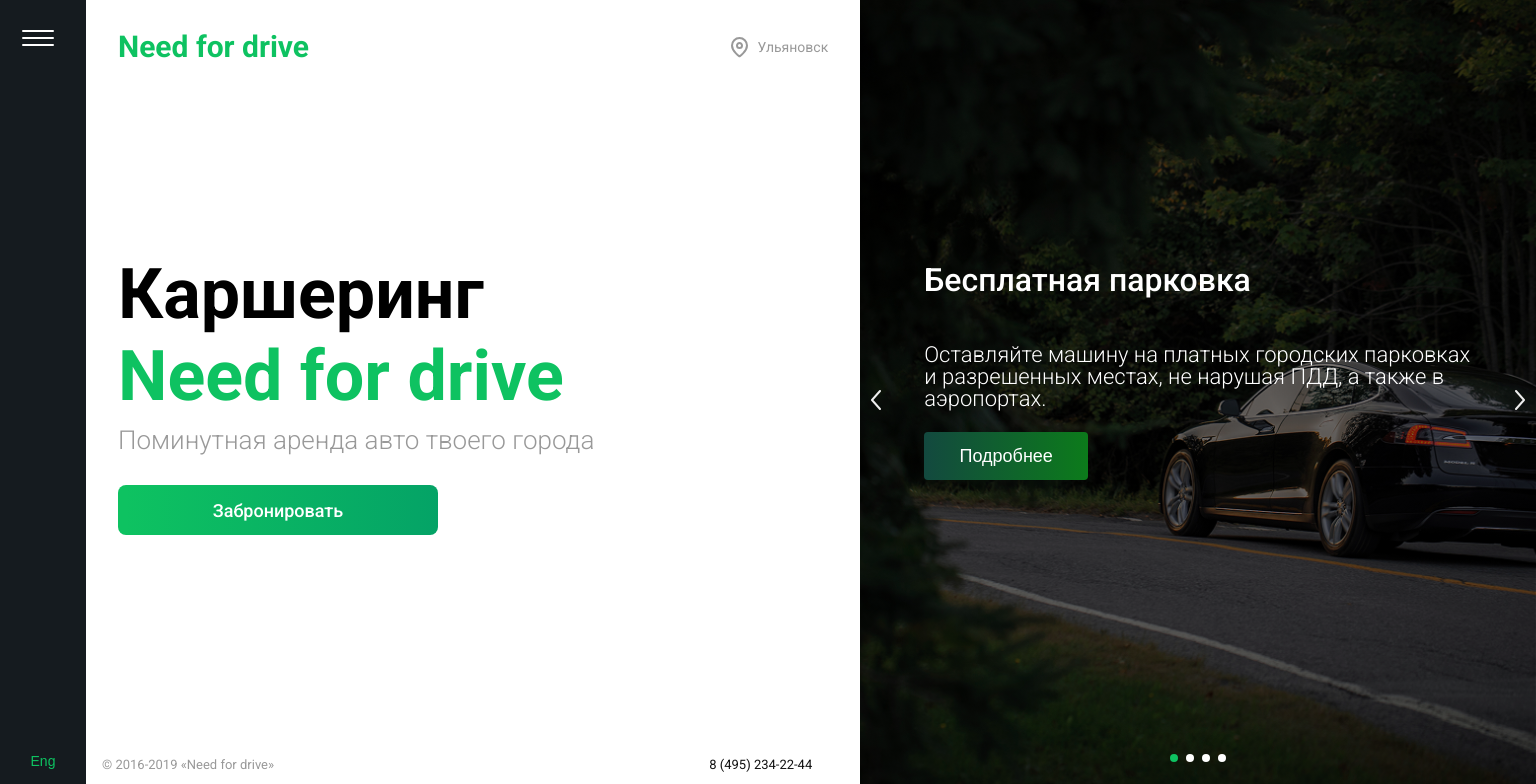
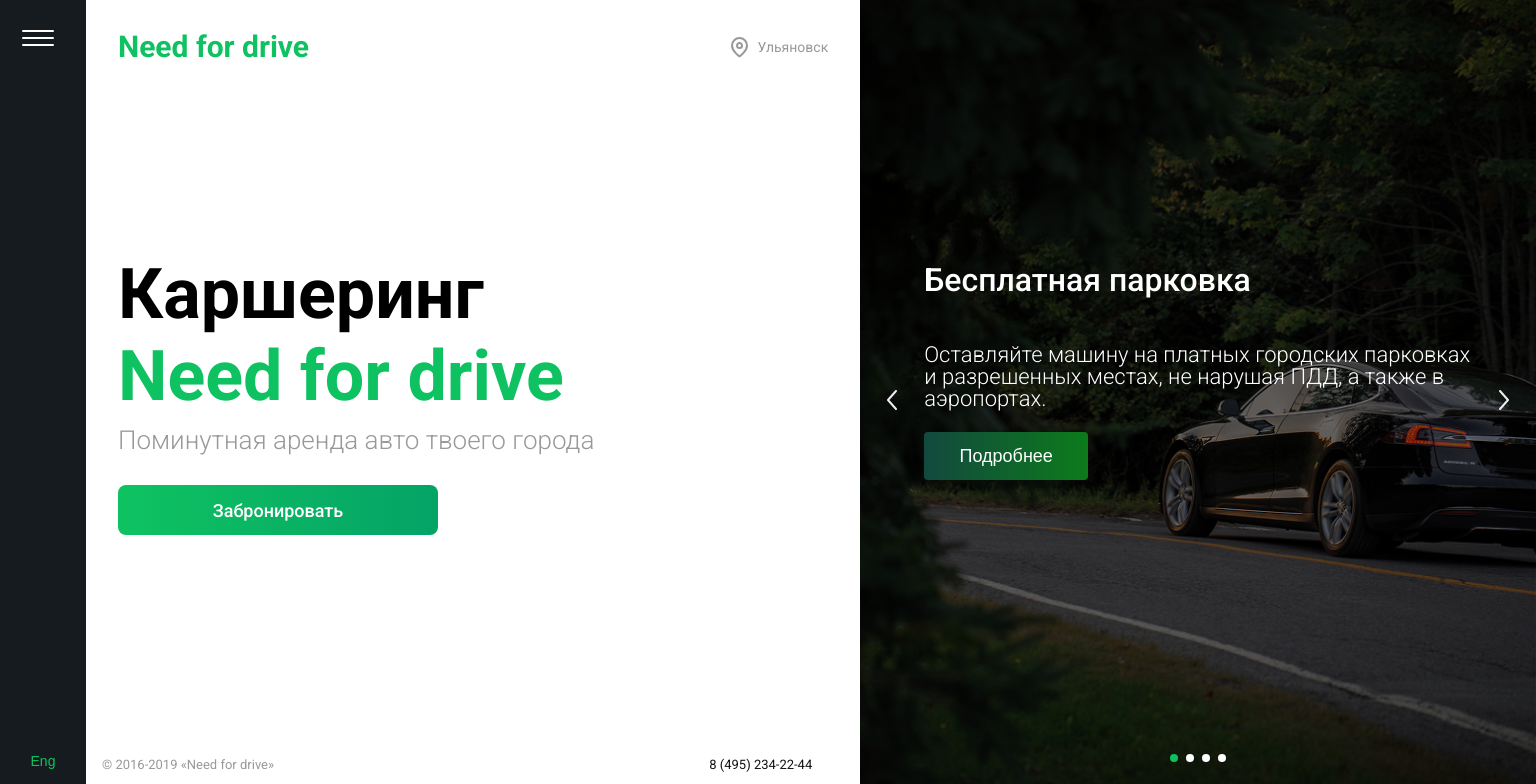
Before and after one commit to soloway73/carsharing-react-ts, a React (Vite) app: page / in a window 1536 px wide. Shown: the top 784 px of the page. Built offline with nearby package versions, Linux system fonts and the light colour scheme.

Commit message:
poloski dlya Leshi (2sht po 64px)

```diff
--- a/src/components/Slider/Slider.module.css
+++ b/src/components/Slider/Slider.module.css
@@ -143,4 +143,8 @@
   .slideContent {
     padding: 237px 64px;
   }
+  .slideButtonLeft,
+  .slideButtonRight {
+    width: 64px;
+  }
 }
```
